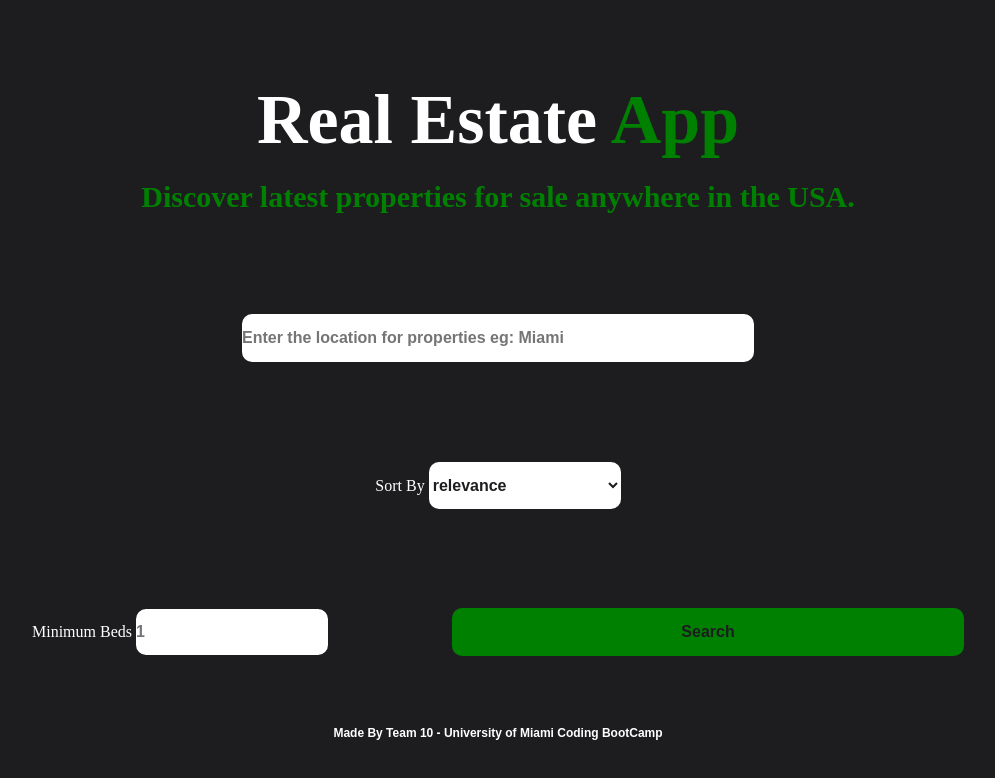
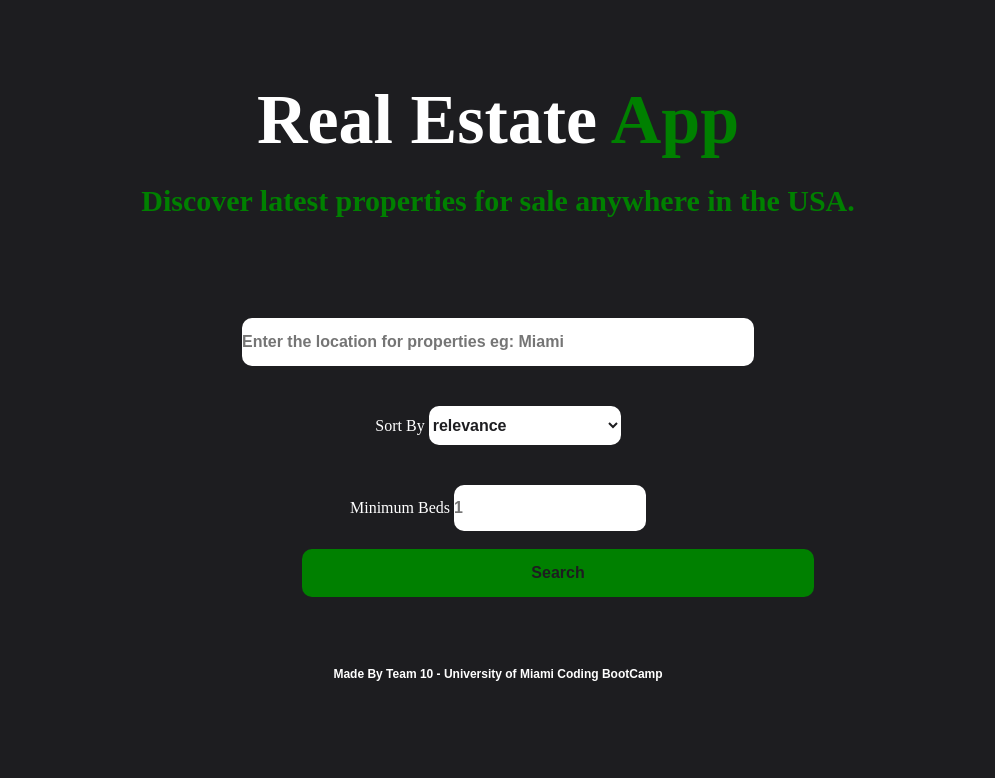
Before and after one commit to dopecello/real-estate-app, a plain HTML site: page index.html in a window 1280 px wide. Shown: the whole page, without its empty margins (142-1137 px from the left). Drawn offline with Linux system fonts and the light colour scheme.

Commit message:
CSS work

```diff
--- a/assets/style.css
+++ b/assets/style.css
@@ -1,7 +1,8 @@
 * {
+    box-sizing: border-box;
     margin: 0;
     padding: 0;
-  }
+}
  .container{
     background-color:rgba(29,29,32) ;
     height: 1200px;
@@ -13,8 +14,7 @@
     }
 
   header h1 {
-      padding-top: 80px ;
-      padding-bottom: 20px;
+      padding-top: 80px;
       text-align: center;
       font-size: 70px;
       color: white ;
@@ -26,6 +26,7 @@
      }
 
   header h4 {
+        padding-top: 24px;
         font-size: 30px;
         text-align: center;
         color: green ;
@@ -41,6 +42,7 @@
   }
 
 .searchCity input {
+    cursor:text;
     width: 40%;
     border: none;
     background: white;
@@ -64,17 +66,18 @@
     color: white;
 }
 .relevance select{
+    cursor: pointer;
     width: 15%;
     border: none;
     background: white;
     color: rgba(29,29,32);
     text-align: left ;
-    padding: 14px 0;
+    padding: 10px 0;
     font-size: 16px;
     font-family: sans-serif;
     font-weight: bold;
     border-radius: 10px;
-    margin-top: 100px;
+    margin-top: 40px;
 }
 
 /* SORT BY SECTION ENDS*/
@@ -89,6 +92,7 @@
 
 
 .minBeds input {
+    cursor: text;
     width: 15%;
     border: none;
     background: white;
@@ -99,7 +103,7 @@
     font-family: sans-serif;
     font-weight: bold;
     border-radius: 10px;
-    margin-top: 100px;
+    margin-top: 40px;
 }
 
 
@@ -124,6 +128,7 @@
   }
 
 .minBeds button:hover {
+    cursor: pointer ;
     color:white;
     background: rgb(93, 113, 93) ;
 }
--- a/index.html
+++ b/index.html
@@ -43,7 +43,9 @@
 
                 <input type="number" placeholder="1">
 
-                <button type="submit">Search</button>
+               <br/><br/>
+
+                <button type="submit">Search </button>
             </div>
         </form>
         <div class="Team">
```
